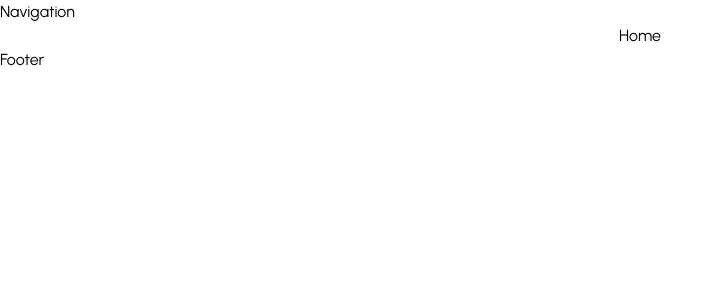
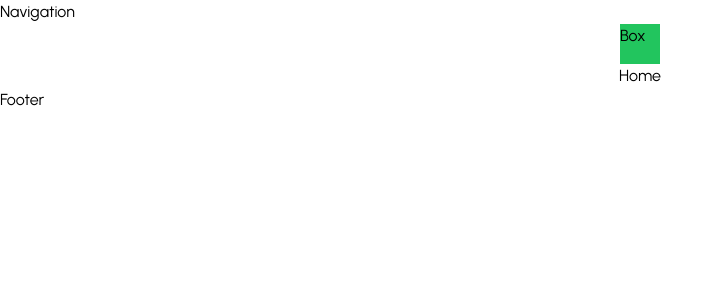
Before and after one commit to acm-ucr/art-factory-website, a Next.js app: page / in a window 1280 px wide. Shown: the top 300 px of the page, without its empty margins (0-723 px from the left). Built offline with nearby package versions, Linux system fonts and the light colour scheme.

Commit message:
created box

```diff
--- a/src/app/page.js
+++ b/src/app/page.js
@@ -1,7 +1,10 @@
+import Box from "@/components/Box";
+
 const Home = () => {
   return (
     <div className="w-full flex flex-col items-center">
-      <p>Home </p>
+      <Box />
+      <p>Home</p>
     </div>
   );
 };
--- /dev/null
+++ b/src/components/Box.jsx
@@ -0,0 +1,11 @@
+import React from "react";
+
+const Box = () => {
+  return (
+    <div className="h-10 w-10 bg-green-500 mt-42">
+      <p>Box</p>
+    </div>
+  );
+};
+
+export default Box;
```
